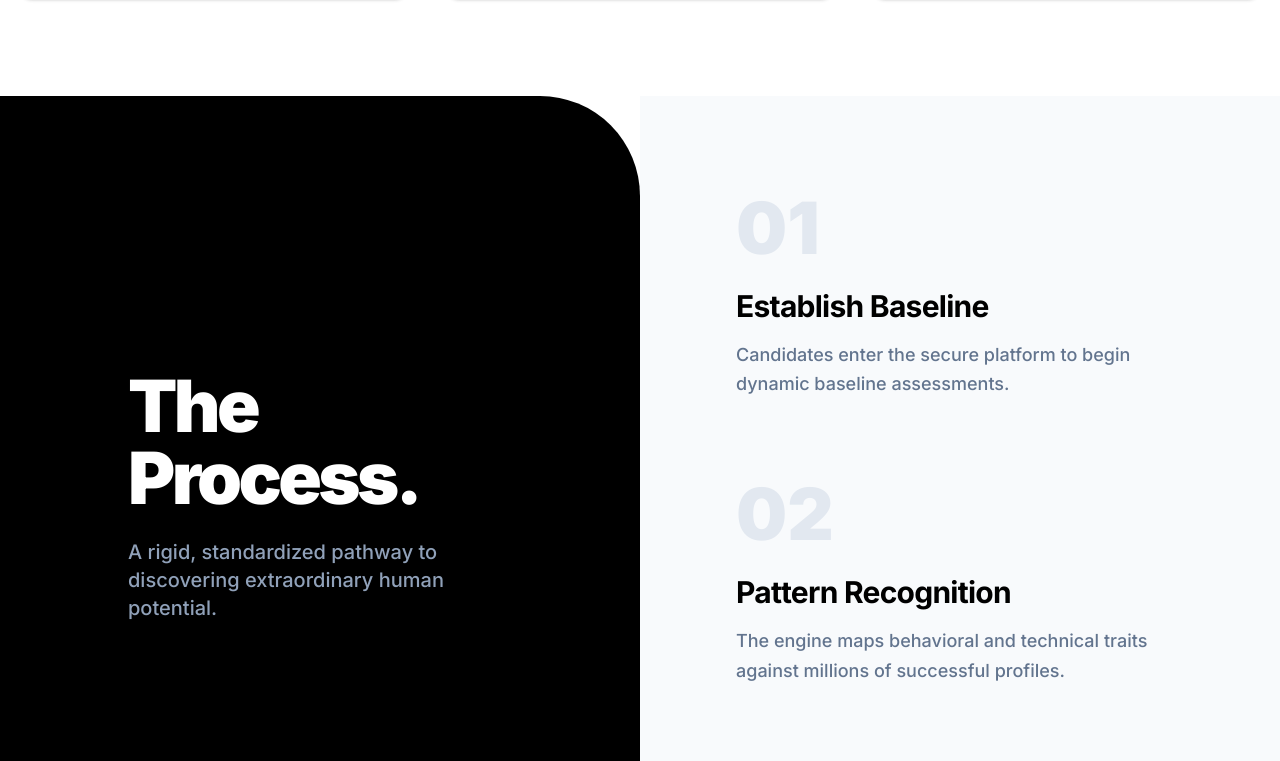
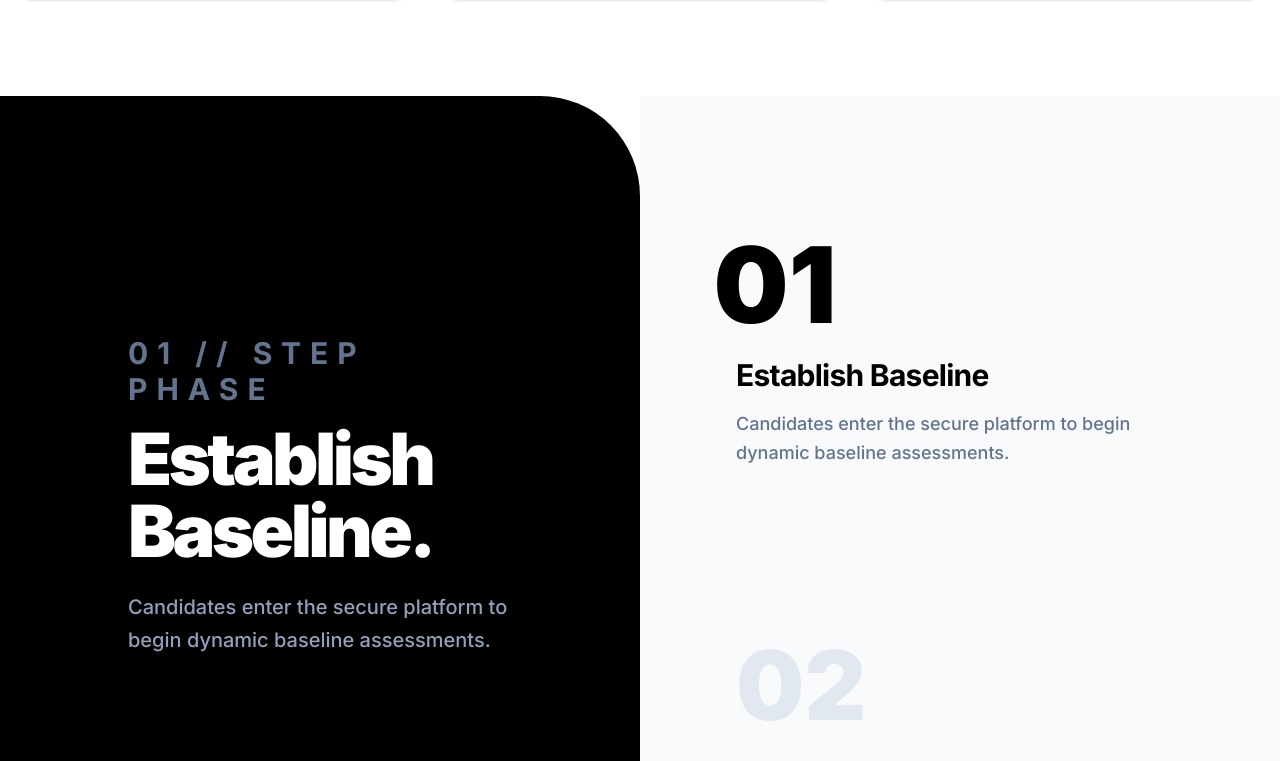
Before and after one commit to TusharND12/TalegeAiInterviewIntro, a Next.js app: page / in a window 1280 px wide. Shown: the part 1619-2380 px from the top of the page. Built offline with nearby package versions, Linux system fonts and the light colour scheme.

Commit message:
feat: implement dynamic scroll-synced process section on landing page

```diff
--- a/app/page.tsx
+++ b/app/page.tsx
@@ -90,7 +90,16 @@ function GlowCard({ children, className = "", style }: { children: React.ReactNo
 // Main Landing Page
 // -----------------------------------------------------------------------------
 export default function LandingPage() {
+  const [activeIndex, setActiveIndex] = useState(0);
   const { scrollYProgress } = useScroll();
+
+  const processSteps = [
+    { step: "01", icon: User, title: "Establish Baseline", desc: "Candidates enter the secure platform to begin dynamic baseline assessments." },
+    { step: "02", icon: Target, title: "Pattern Recognition", desc: "The engine maps behavioral and technical traits against millions of successful profiles." },
+    { step: "03", icon: LineChart, title: "Gap Analysis", desc: "We identify precise deficiencies and surface them through intense actionable intelligence." },
+    { step: "04", icon: Briefcase, title: "Placement", desc: "Perfect matching algorithm successfully pairs talent structure with organizational needs." }
+  ];
+
   const scrollVelocity = useVelocity(scrollYProgress);
   const smoothVelocity = useSpring(scrollVelocity, { damping: 50, stiffness: 400 });
   const skewVelocity = useTransform(smoothVelocity, [-1, 1], ["20deg", "-20deg"]);
@@ -233,23 +242,47 @@ export default function LandingPage() {
         {/* STICKY HOW IT WORKS SECTION */}
         <section id="how-it-works" className="py-0 relative">
           <div className="grid lg:grid-cols-2">
-            <div className="bg-black text-white p-12 md:p-16 lg:p-32 flex flex-col justify-center lg:sticky lg:top-0 h-fit lg:h-screen lg:rounded-tr-[100px]">
-              <h2 className="text-4xl md:text-5xl lg:text-7xl font-black tracking-tighter mb-6">The Process.</h2>
-              <p className="text-lg lg:text-xl text-slate-400 font-medium max-w-md">A rigid, standardized pathway to discovering extraordinary human potential.</p>
+            {/* LEFT STICKY SECTION - DYNAMIC CONTENT */}
+            <div className="bg-black text-white p-12 md:p-16 lg:p-32 flex flex-col justify-center lg:sticky lg:top-0 h-fit lg:h-screen lg:rounded-tr-[100px] overflow-hidden">
+              <AnimatePresence mode="wait">
+                <motion.div
+                  key={activeIndex}
+                  initial={{ opacity: 0, x: -20, filter: "blur(10px)" }}
+                  animate={{ opacity: 1, x: 0, filter: "blur(0px)" }}
+                  exit={{ opacity: 0, x: 20, filter: "blur(10px)" }}
+                  transition={{ duration: 0.4, ease: "circOut" }}
+                  className="space-y-6"
+                >
+                  <div className="text-2xl md:text-3xl font-bold text-slate-500 uppercase tracking-[0.3em] mb-4">
+                    {processSteps[activeIndex].step} // Step Phase
+                  </div>
+                  <h2 className="text-4xl md:text-5xl lg:text-7xl font-black tracking-tighter mb-6">
+                    {processSteps[activeIndex].title}.
+                  </h2>
+                  <p className="text-lg lg:text-xl text-slate-400 font-medium max-w-md leading-relaxed">
+                    {processSteps[activeIndex].desc}
+                  </p>
+                </motion.div>
+              </AnimatePresence>
             </div>
 
+            {/* RIGHT SCROLLING SECTION */}
             <div className="p-8 md:p-16 lg:p-24 space-y-12 md:space-y-20 bg-slate-50">
-              {[
-                { step: "01", icon: User, title: "Establish Baseline", desc: "Candidates enter the secure platform to begin dynamic baseline assessments." },
-                { step: "02", icon: Target, title: "Pattern Recognition", desc: "The engine maps behavioral and technical traits against millions of successful profiles." },
-                { step: "03", icon: LineChart, title: "Gap Analysis", desc: "We identify precise deficiencies and surface them through intense actionable intelligence." },
-                { step: "04", icon: Briefcase, title: "Placement", desc: "Perfect matching algorithm successfully pairs talent structure with organizational needs." }
-              ].map((step, i) => (
-                <div key={i} className="relative z-10 flex flex-col group">
-                  <div className="text-5xl md:text-7xl font-black text-slate-200 mb-6 group-hover:text-black transition-colors">{step.step}</div>
+              {processSteps.map((step, i) => (
+                <motion.div
+                  key={i}
+                  initial={{ opacity: 0.3, y: 20 }}
+                  whileInView={{ opacity: 1, y: 0 }}
+                  onViewportEnter={() => setActiveIndex(i)}
+                  viewport={{ margin: "-40% 0px -40% 0px", once: false }}
+                  className="relative z-10 flex flex-col group min-h-[40vh] justify-center"
+                >
+                  <div className={`text-5xl md:text-8xl font-black mb-6 transition-all duration-500 ${activeIndex === i ? 'text-black scale-110' : 'text-slate-200 scale-100'}`}>
+                    {step.step}
+                  </div>
                   <h3 className="mb-4 text-2xl md:text-3xl font-bold tracking-tight">{step.title}</h3>
                   <p className="text-slate-500 text-base md:text-lg font-medium leading-relaxed">{step.desc}</p>
-                </div>
+                </motion.div>
               ))}
             </div>
           </div>
```
